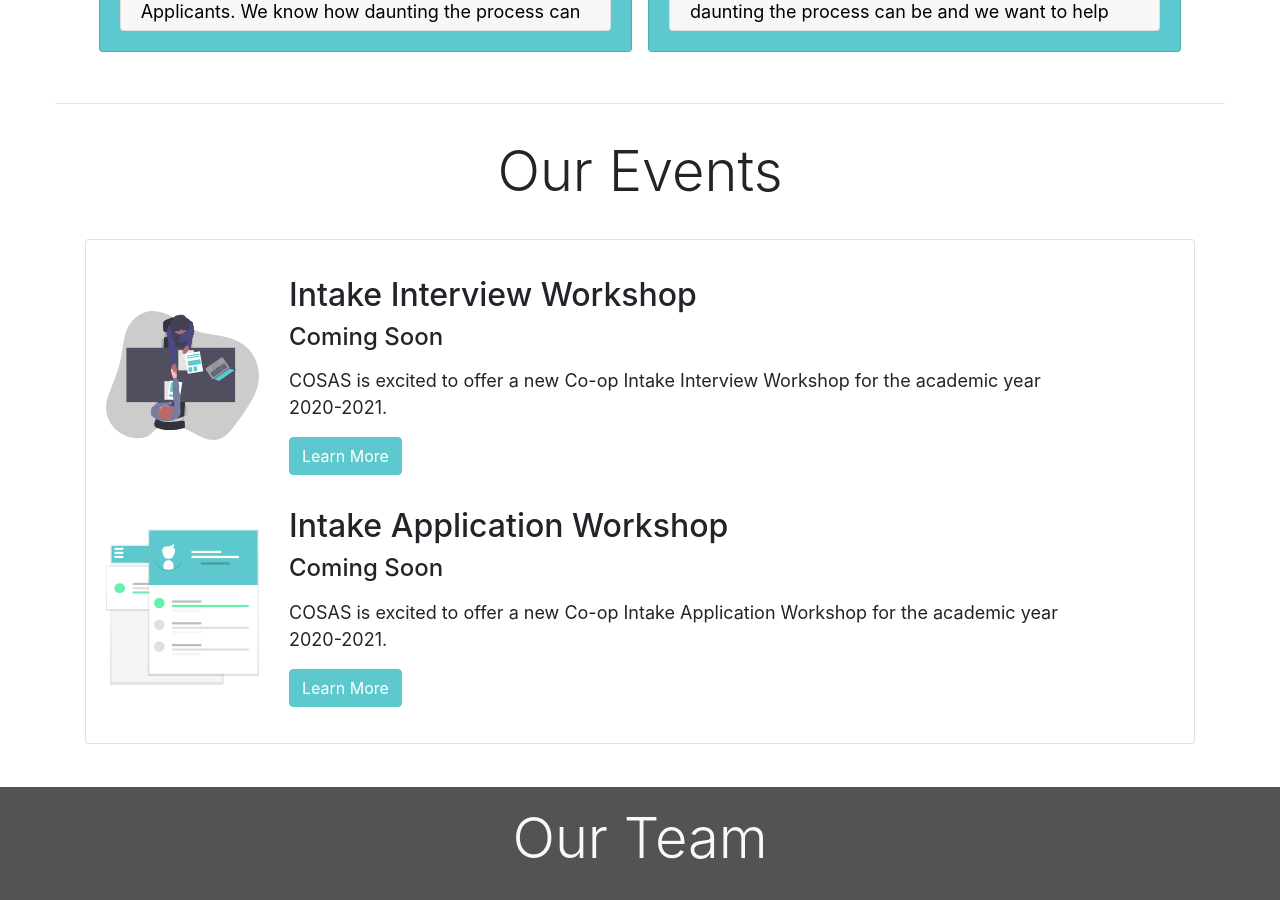
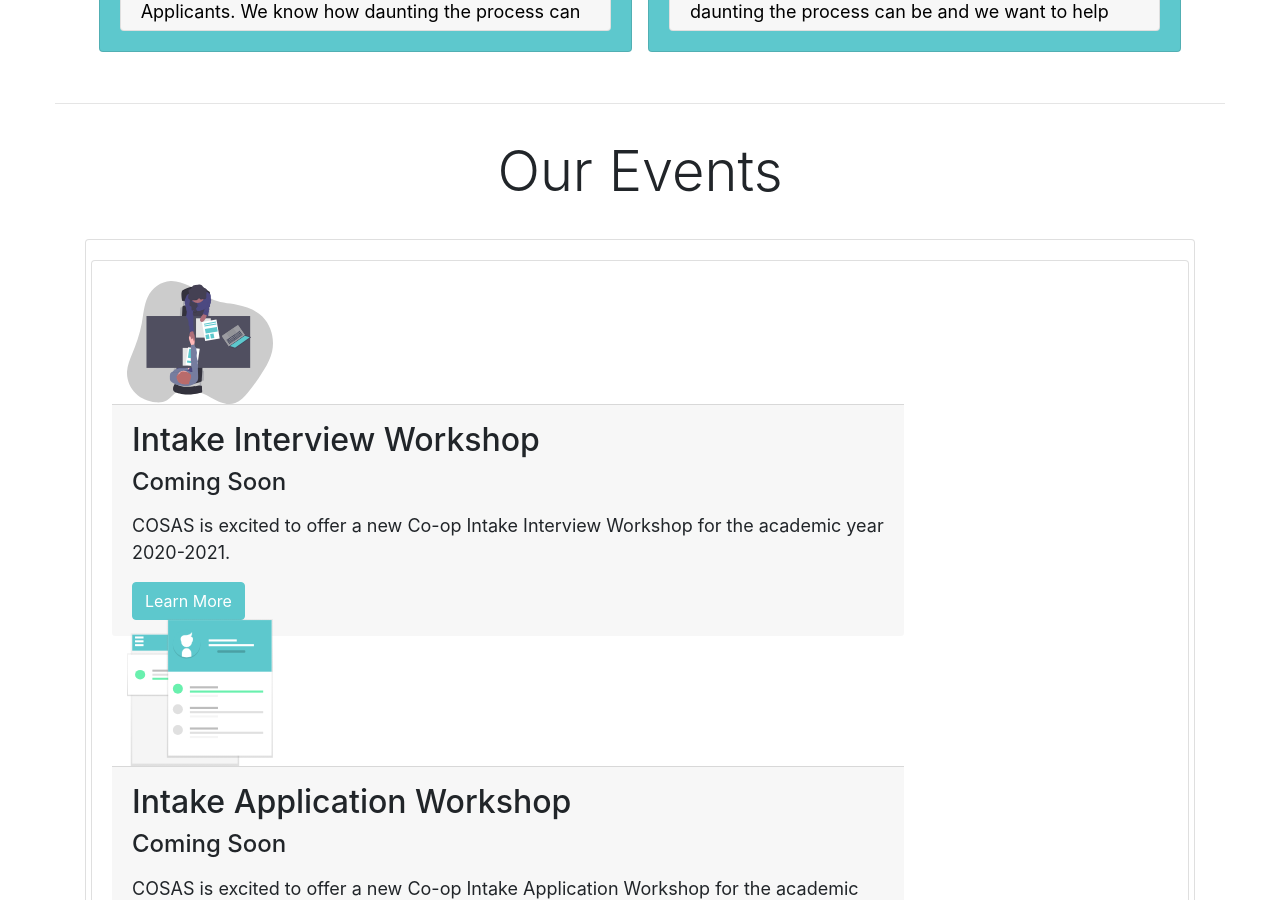
Before and after one commit to coopsauder/COSAS, a Jekyll site: the page built from index.html, in a window 1280 px wide and 900 px high, scrolled down 2049 px. Built offline with Jekyll 4.4.1, drawn with Linux system fonts in a browser that asks for light colours.

Commit message:
test change for ios

```diff
--- a/_includes/events.html
+++ b/_includes/events.html
@@ -1,19 +1,19 @@
 <div id="events" class="container section">
     <p class="display-4 text-center section-header">Our Events</p>
     <ul class="list-unstyled card card-body">
-        <li class="media">
-            <div class="row media-body">
+        <li class="card card-body row">
             {% for post in site.posts %}
+            <div>
             <img src='{{ site.baseurl }}/static_files/assets/svg/{{ post.image }}'
-                    class="col-sm-6 col-md-2 img-thumbnail border-0 load-hidden events" alt="...">
-                <div class="col-9 py-3 load-hidden events">
+                class="col-sm-6 col-md-2 card-img-top border-0 load-hidden events" alt="...">
+            <div class=" card-footer col-9 py-3 load-hidden events">
                 <h2>{{ post.title }}</h2>
                 <h4>{{ post.event }}</h4>
                 <p>{{ post.excerpt }}</p>
                 <a href="{{ post.url }}" class="mx-auto btn btn-primary">Learn More</a>
             </div>
+        </div>
             {% endfor %}
-            </div>
         </li>
     </ul>
 </div>
```
Lines whose indentation alone changed are shown as unchanged.
